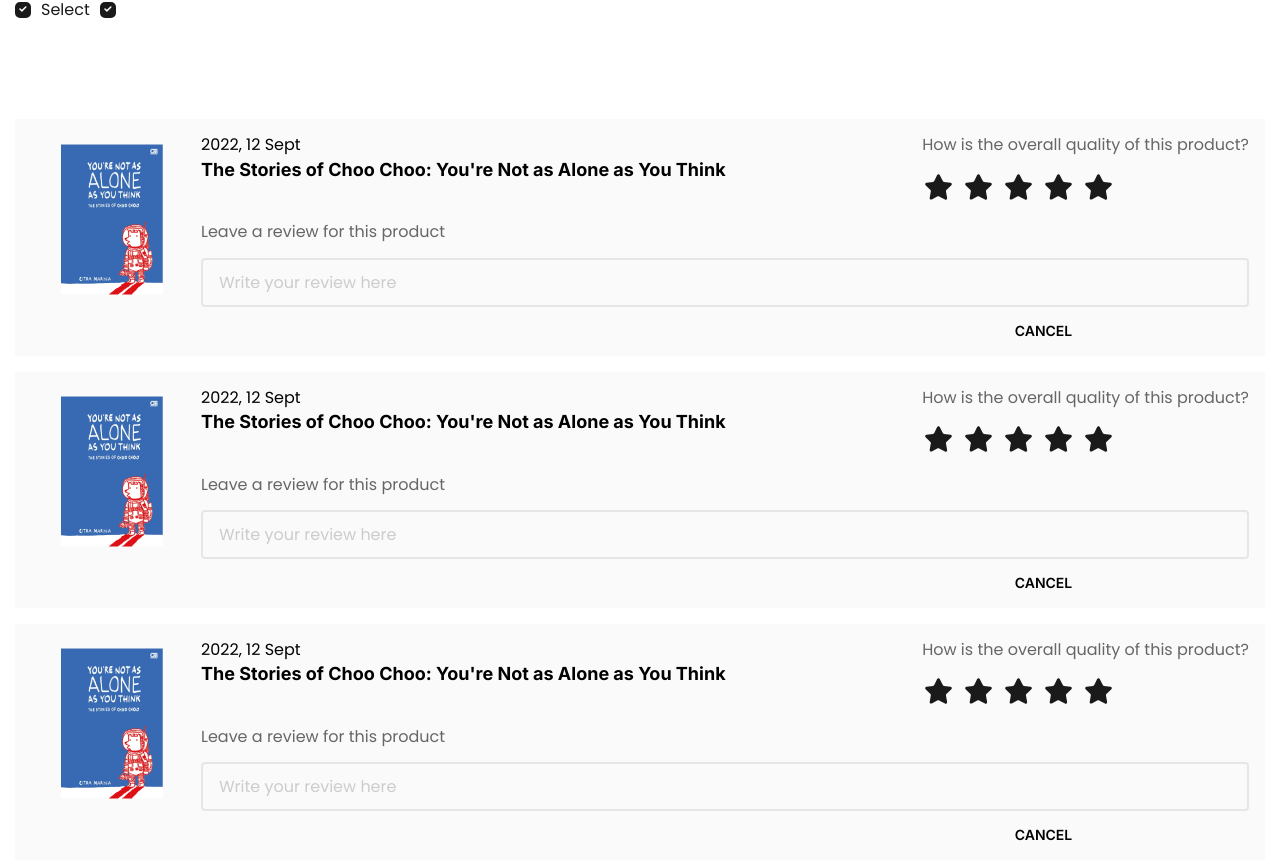
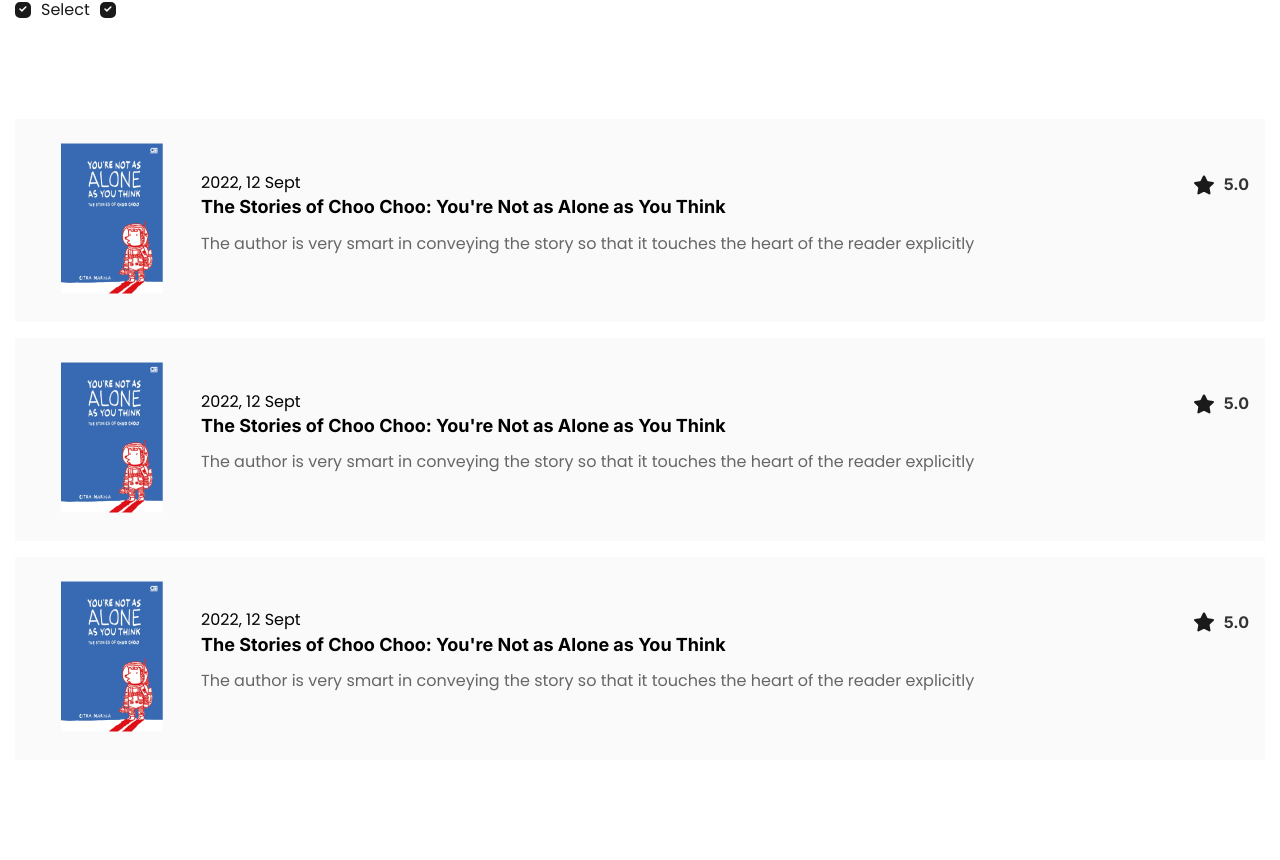
Before and after one commit to gapanovichV/bookstore-next, a Next.js app: page / in a window 1280 px wide. Shown: the part 734-1594 px from the top of the page. After the commit the page ends 1494 px from the top, so only its background shows below. Built offline with nearby package versions, Linux system fonts and the light colour scheme.

Commit message:
feat: reviewLeft

```diff
--- a/components/elements/ReviewCard/ReviewCard.module.scss
+++ b/components/elements/ReviewCard/ReviewCard.module.scss
@@ -36,6 +36,13 @@
         color: var(--color-style-primary-500);
         margin-bottom: 16px;
       }
+      &_star {
+        display: flex;
+        align-items: center;
+        gap: 8px;
+        font: var(--font-subtitle-3);
+        color: var(--color-style-primary-700);
+      }
     }
     &_fillbox {
       width: 100%;
@@ -44,6 +51,9 @@
         color: var(--color-style-primary-500);
         margin-bottom: 16px
       }
+      &_review {
+        font: var(--font-bodytext-2);
+      }
     }
   }
   &_btn {
@@ -51,3 +61,7 @@
     justify-content: flex-end;
   }
 }
+
+.reviewLeft {
+  display: none;
+}
--- a/components/elements/ReviewCard/ReviewCard.tsx
+++ b/components/elements/ReviewCard/ReviewCard.tsx
@@ -1,3 +1,4 @@
+import { useState } from "react"
 import clsx from "clsx"
 
 import { Button } from "@/components/elements/Button/Button"
@@ -9,6 +10,8 @@ interface ReviewCardProps {
   className?: string
 }
 export const ReviewCard = ({ className }: ReviewCardProps) => {
+  const [reviewText, setReviewText] = useState<string>("")
+  const [reviewLeft, setReviewLeft] = useState<boolean>(true)
   return (
     <div className={clsx(styles.review, className)}>
       <div className={clsx(styles.review_content)}>
@@ -25,20 +28,42 @@ export const ReviewCard = ({ className }: ReviewCardProps) => {
               </h2>
             </div>
             <div className={clsx(styles.detail_estimate)}>
-              <p className={clsx(styles.detail_estimate_question)}>
-                How is the overall quality of this product?
-              </p>
-              <img src="/img/Star.svg" alt="star" />
+              {!reviewLeft ? (
+                <>
+                  <p className={clsx(styles.detail_estimate_question)}>
+                    How is the overall quality of this product?
+                  </p>
+                  <img src="/img/Star.svg" alt="stars" />
+                </>
+              ) : (
+                <div className={clsx(styles.detail_estimate_star)}>
+                  <img src="/img/starFill.svg" alt="star" />
+                  <p>5.0</p>
+                </div>
+              )}
             </div>
           </div>
           <div className={clsx(styles.detail_fillbox)}>
-            <p>Leave a review for this product</p>
-            <Input placeholder="Write your review here" />
+            {!reviewLeft ? (
+              <>
+                <p>Leave a review for this product</p>
+                <Input
+                  placeholder="Write your review here"
+                  value={reviewText}
+                  setValue={setReviewText}
+                />
+              </>
+            ) : (
+              <p className={clsx(styles.detail_fillbox_review)}>
+                The author is very smart in conveying the story so that it touches the heart of the
+                reader explicitly
+              </p>
+            )}
           </div>
         </div>
       </div>
-      <div className={clsx(styles.review_btn)}>
-        <Button variant="ghost" size="small">
+      <div className={clsx(styles.review_btn, { [styles.reviewLeft]: reviewLeft })}>
+        <Button variant="ghost" size="small" onClick={() => setReviewText("")}>
           Cancel
         </Button>
         <Button variant="fill" size="small">
```
Also changed, not shown: public/img/starFill.svg (added).
